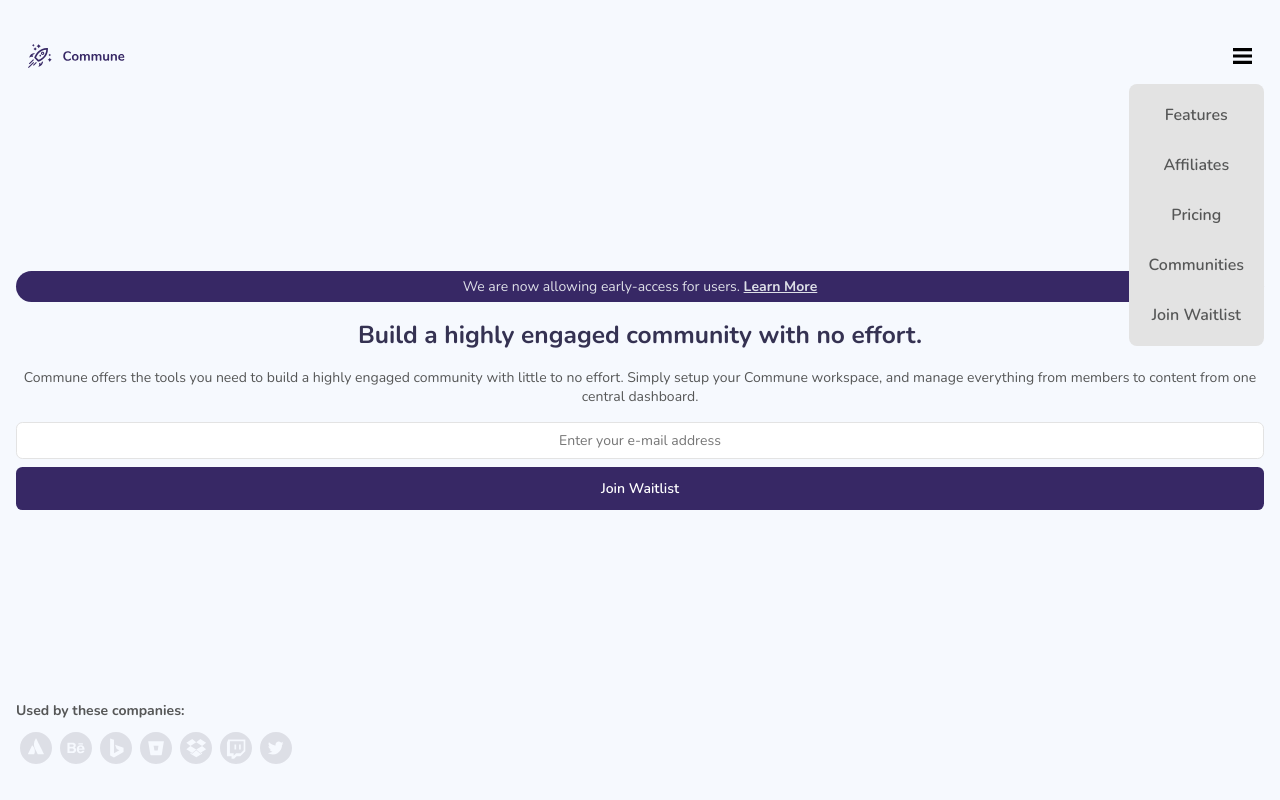
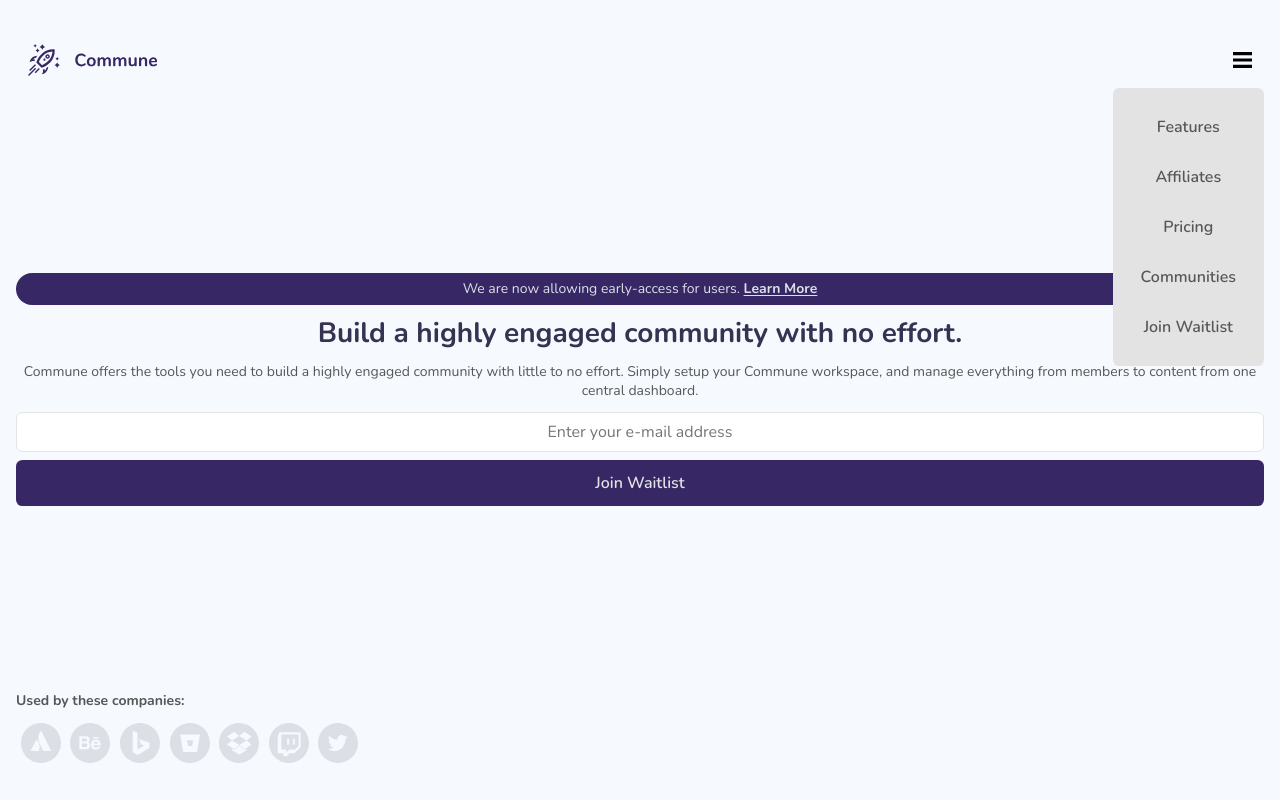
Before and after one commit to dreisss/challenge-commune-waitlist-page, a website built with Vite: page src/index.html in a window 1280 px wide. Both pictures are taken after a click on the label 1242 px from the left and 56 px from the top of the page. Built offline with nearby package versions, Linux system fonts and the light colour scheme.

Commit message:
refactor: refactored style files

```diff
--- a/src/styles/components.css
+++ b/src/styles/components.css
@@ -1,39 +1,32 @@
 .dropdown {
-  display: flex;
-  align-items: center;
-  justify-content: center;
   position: relative;
 }
 
-.dropdown .dropdown-btn {
-  display: flex;
+.dropdown > :is(.dropdown-check, .dropdown-content) {
+  position: absolute;
 }
 
 .dropdown .dropdown-content {
   display: none;
+  padding: 1rem;
+  top: 120%;
+  right: 0rem;
+  border-radius: 0.4rem;
+  background-color: var(--gray-1);
 }
 
-.dropdown-check {
-  position: absolute;
-  width: 1rem;
-  height: 1rem;
+.dropdown .dropdown-check {
   opacity: 0;
   z-index: -1;
 }
 
-.dropdown-check:focus-visible + .dropdown-btn {
-  outline: 2px solid var(--purple-1);
+.dropdown .dropdown-check:checked ~ .dropdown-content {
+  display: flex;
+  animation: show-dropdown-content 0.2s ease-in;
 }
 
-.dropdown .dropdown-check:checked ~ .dropdown-content {
-  display: flex;
-  position: absolute;
-  padding: 0.5rem;
-  top: 3rem;
-  right: 0rem;
-  border-radius: 0.5rem;
-  background-color: var(--gray-1);
-  animation: show-dropdown-content 0.2s ease-in;
+.dropdown .dropdown-check:focus-visible ~ .dropdown-btn {
+  outline: 2px solid var(--purple-1);
 }
 
 @keyframes show-dropdown-content {
@@ -46,21 +39,37 @@
 }
 
 .btn {
+  --bg: var(--transparent);
+  --bg-hover: var(--transparent-shadow);
+  --color: inherit;
   display: flex;
   align-items: center;
   justify-content: center;
   padding: 0.75rem;
+  border: none;
   border-radius: 0.4rem;
-  font-weight: 600;
   cursor: pointer;
   user-select: none;
-  border: none;
-  background-color: var(--transparent);
+  background-color: var(--bg);
+  color: var(--color);
+  font-weight: var(--fw-normal);
+  font-size: 1rem;
+}
+
+.btn.btn-circle {
+  border-radius: 100%;
+  padding: 0.3rem;
+}
+
+.btn.btn-primary {
+  --bg: var(--purple-1);
+  --bg-hover: var(--purple-2);
+  --color: var(--gray-1);
 }
 
 .btn:hover {
   transition: background-color 0.15s ease-in;
-  background-color: var(--transparent-shadow);
+  background-color: var(--bg-hover);
 }
 
 .btn:active {
@@ -68,44 +77,27 @@
   transform: scale(0.9);
 }
 
-.btn-primary {
-  background-color: var(--purple-1);
-  color: var(--white-1);
-}
-
-.btn-primary:hover {
-  transition: background-color 0.15s ease-in;
-  background-color: var(--purple-2);
-}
-
-.btn-primary:active {
-  transition: transform 0.1s ease-in;
-  transform: scale(0.9);
-}
-
-.btn-circle {
-  border-radius: 100%;
-  padding: 0.25rem;
-}
-
 .badge {
   display: flex;
   align-items: center;
   justify-content: center;
-  padding: 0.4rem 1.5rem;
+  padding: 0.4rem;
   border-radius: 2rem;
   background-color: var(--purple-1);
   color: var(--gray-2);
+  font-weight: var(--fw-normal);
 }
 
 .link {
   cursor: pointer;
   text-decoration: underline;
-  font-weight: 700;
+  text-underline-offset: 2px;
+  font-weight: var(--fw-bold);
 }
 
 .input {
   padding: 0.5rem 1rem;
   border-radius: 0.4rem;
   border: 1px solid var(--gray-1);
+  font-size: 1rem;
 }
--- a/src/styles/footer.css
+++ b/src/styles/footer.css
@@ -15,5 +15,5 @@ footer .companies {
 }
 
 footer .companies img {
-  height: 2rem;
+  height: 2.5rem;
 }
--- a/src/styles/general.css
+++ b/src/styles/general.css
@@ -13,7 +13,9 @@
   --transparent: transparent;
   --transparent-shadow: #0001;
   --font: "Nunito", sans-serif;
-
+  --fw-light: 400;
+  --fw-normal: 600;
+  --fw-bold: 700;
   height: 100vh;
   font-weight: 400;
   color: var(--gray-5);
@@ -60,3 +62,7 @@ a {
 :is(p, h1, h2, h3, h4, h5, h6) {
   margin: 0;
 }
+
+:is(main, footer) {
+  font-size: 14px;
+}
--- a/src/styles/header.css
+++ b/src/styles/header.css
@@ -5,7 +5,7 @@ header {
 }
 
 .header-logo {
-  height: 1.5rem;
+  height: 2rem;
 }
 
 .menu-btn {
--- a/src/styles/main.css
+++ b/src/styles/main.css
@@ -1,8 +1,7 @@
 main {
   display: flex;
   flex-direction: column;
-  gap: 1rem;
-  font-size: 14px;
+  gap: 0.75rem;
 }
 
 main * {
@@ -11,8 +10,9 @@ main * {
 }
 
 .great-title {
-  font-size: 1.75em;
-  font-weight: 700;
+  font-size: 2em;
+  font-weight: var(--fw-bold);
+  line-height: 120%;
   color: var(--purple-3);
   text-align: center;
 }
--- a/src/ts/main.ts
+++ b/src/ts/main.ts
@@ -1,5 +1,4 @@
 import "@fontsource/nunito";
-import "@fontsource/nunito/500.css";
 import "@fontsource/nunito/600.css";
 import "@fontsource/nunito/700.css";
 
```
